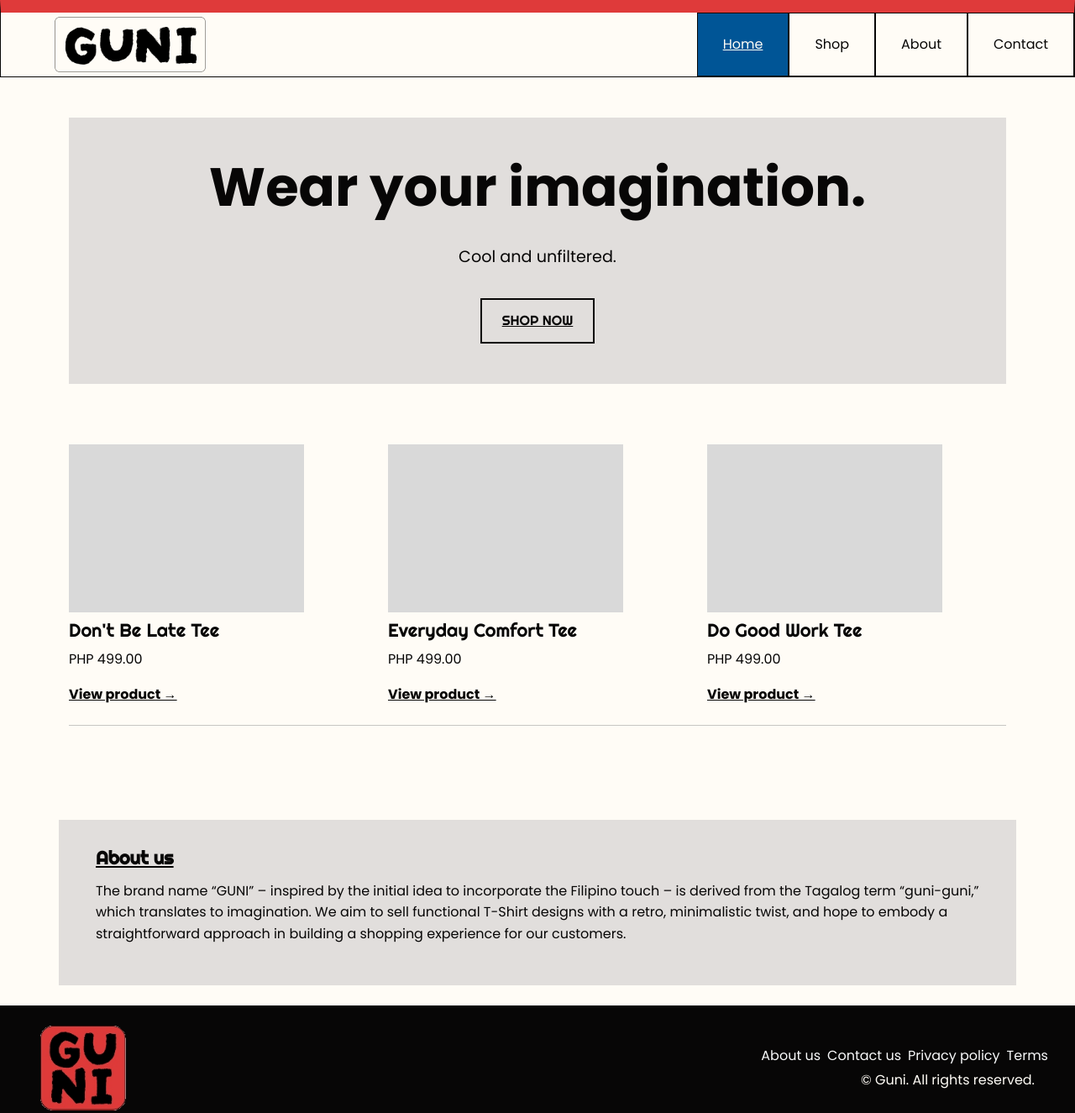
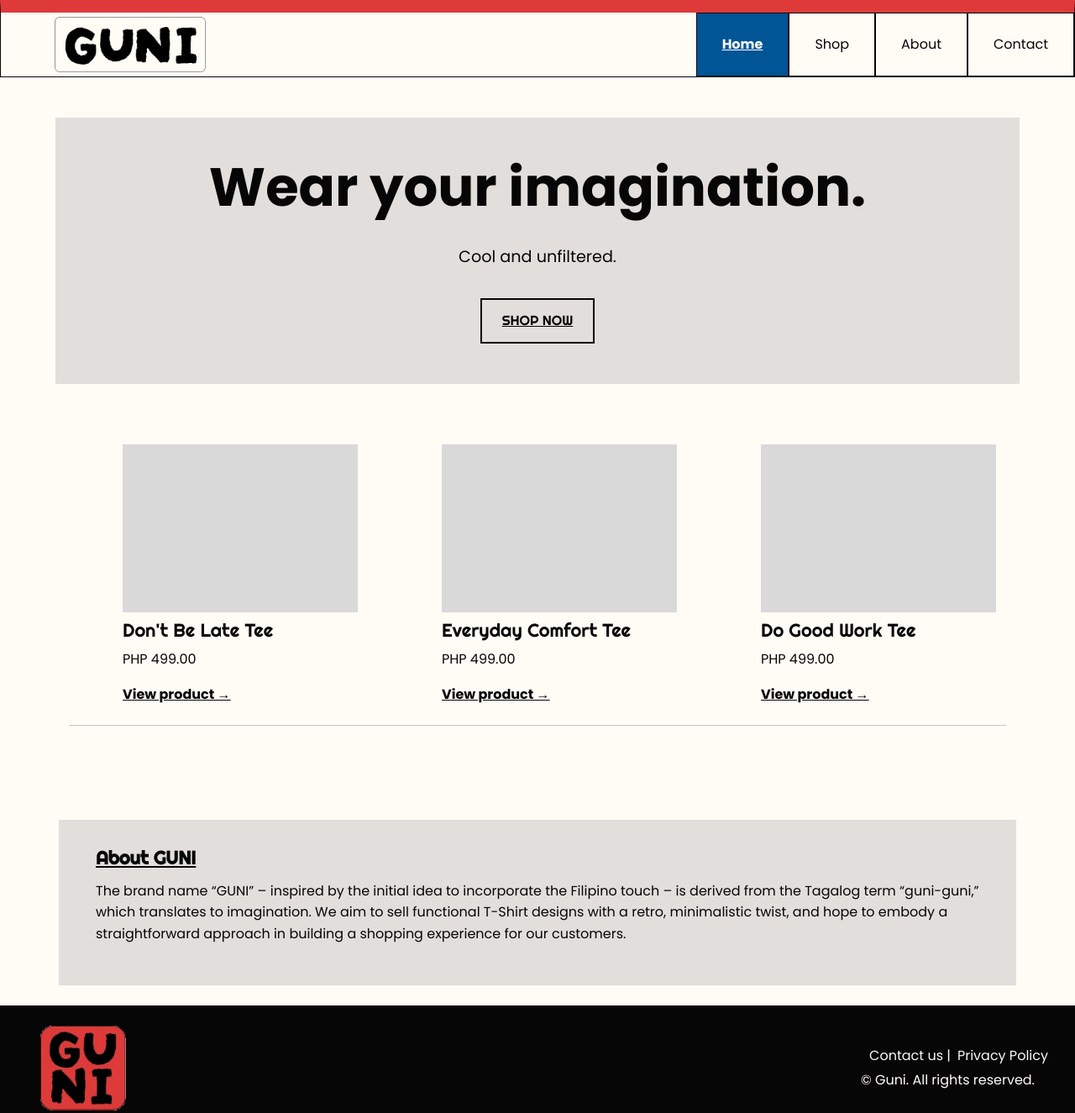
Before and after one commit to rp7-lgtm/Guni, a plain HTML site: page index.html in a window 1280 px wide. Shown: the whole page at 84% size. Drawn offline with nearby package versions, Linux system fonts and the light colour scheme.

Commit message:
Updated the footer (removed the "terms" and updated the homepage

```diff
--- a/css/style.css
+++ b/css/style.css
@@ -11,8 +11,7 @@
    ------------------------------------------------------------ */
 :root {
   --primary: #005596;      /* brand color: Standing waters, have 7.48:1contrast on #FFFCF6*/
-  --primary-light:rgba(0, 86, 152, 0.7); /*light primary for hover effect*/
-  --text-dark: #070606;         /* main text, have 19.76:1 contrast on #FFFCF6*/
+  --text-dark: #070606;       /* main text, have 19.76:1 contrast on #FFFCF6*/
   --text-light: #FFFCF6;   /* light cream text aginst dark background */
   --muted: #cccaca95;        /* hints and small text, about 7:1 on white */
   --background: #FFFCF6; /* Main backround  */
@@ -46,7 +45,7 @@ h1, h2 {
   margin: 0 0 0.75rem;
 }
 
-h1 { font-size: 2rem; font-family: var(--font-primary);} /* For main headings  */
+h1 { font-size: 2.25rem; font-family: var(--font-primary);} /* For main headings  */
 h2 { font-size: 1.375rem; font-family: var(--font-accent);} /* can be used for page titles */
 
 
@@ -127,13 +126,16 @@ textarea:focus-visible {
   color: var(--text-light);
   background-color: var(--primary);
   text-decoration: underline;
+    font-weight: bold;
 }
 
 /* Give non-current navigation links a visual hover state. */
 .site-navbar .navbar-nav .nav-link:not(.active):not([aria-current="page"]):hover {
   color: var(--text-dark);
-  background-color: var(--primary-light);
+  background-color: var(--muted);
   text-decoration: underline;
+  font-weight: bold;
+
 }
 
 /* Style the optional site-name text in the header. */
@@ -187,9 +189,9 @@ main {
 
 /* Adds a muted background panel behind the home-page hero. */
 .hero-background {
-  padding:0.5rem;
   background-color: var(--muted);
-
+  width: 95%;
+  margin-inline: auto;
 }
 
 /* Sets the hero heading's responsive size and base left alignment. */
@@ -222,7 +224,7 @@ font-weight: bold;
 /* Offsets product cards on narrow screens. */
 @media (max-width: 47.99em) {
   .product-card {
-    margin-left: 2rem;
+    margin-left: 2.5rem;
   }
 }
 
@@ -238,6 +240,12 @@ font-weight: bold;
 margin-top: 7rem;
 padding:2rem;
 background-color: var(--muted);
+}
+.logo-primary-nb {
+  max-width: 100px;
+  margin-bottom: 0.5rem;
+
+}
 
 }
 /* ------------------------------------------------------------
@@ -322,6 +330,7 @@ textarea:user-invalid {
   color: var(--text-light);
   background-color: var(--primary);
   border-color: var(--primary);
+
 }
 /* ------------------------------------------------------------
    7. CONTACT DETAILS (ASIDE) (copy)
@@ -377,6 +386,14 @@ footer.site-footer {
    ------------------------------------------------------------ */
 @media (min-width: 48em) {
 
+  .product-card {
+    margin-left: 4rem;
+  }
+
+  .hero-background {
+    width: calc(100% + 2rem);
+    margin-inline: -1rem;
+  }
 
   .hero-title,
   .hero-description {
--- a/index.html
+++ b/index.html
@@ -5,19 +5,20 @@
   <meta name="viewport" content="width=device-width, initial-scale=1.0">
   <title>Home | Guni</title>
   <meta name="description" content="n/a.">
-  <!--Bootstrap CSS-->
+  <!-- Load Bootstrap's layout and component styles. -->
   <link href="https://cdn.jsdelivr.net/npm/bootstrap@5.3.9/dist/css/bootstrap.min.css" rel="stylesheet" integrity="sha384-yEPZ7jP9S0QKiUQ0m3jjsO4ProIW7wvR9gXkI7JOGa2XVsw53Yke2bsdkBbjmmiX" crossorigin="anonymous">
-  <!--Google Fonts-->
+  <!-- Load the fonts used for the site's headings and body text. -->
   <link rel="preconnect" href="https://fonts.googleapis.com">
   <link rel="preconnect" href="https://fonts.gstatic.com" crossorigin>
   <link href="https://fonts.googleapis.com/css2?family=Poppins:wght@400;500;600;700&family=Righteous&display=swap" rel="stylesheet">
-  <!--Custom CSS-->
+  <!-- Apply the site's custom styles. -->
   <link rel="stylesheet" href="css/style.css">
 
 
 </head>
 <body>
 
+  <!-- Site navigation: logo, page links, and a collapsible mobile menu. -->
   <nav class="navbar navbar-expand-md site-navbar">
     <div class="container-fluid">
 
@@ -43,7 +44,10 @@
 
     </div>
   </nav>
-     <header class="bg-2 py-12">
+
+
+     <!-- Main page content begins with the promotional hero. -->
+     <header class="hero">
        <div class="container">
           <div class="hero-background p-5 my-5">  <!--Adds the background in the hero section-->
           <h1 class="hero-title">
@@ -61,15 +65,15 @@
      </header>
 
 
-     <!-- BODY -->
+
+     <!-- Main content: featured products and the GUNI brand introduction. -->
      <main class="container py-12">
-
-    <!-- Row 1: Product quick views -->
+     <!-- Featured products with links to the shop. -->
      <section aria-label="Product collection">
 
         <div class="row row-cols-1 row-cols-md-3 g-4 justify-content-center">
 
-            <!-- Product 1 -->
+            <!-- Featured product: Don't Be Late Tee. -->
             <article class="col">
               <div class="product-card">
                 <a href="shop.html" class="product-link">
@@ -82,7 +86,7 @@
                 <a href="shop.html" class="link-bold"> View product →</a>
               </div>
             </article>
-            <!-- Product 2 -->
+            <!-- Featured product: Everyday Comfort Tee. -->
             <article class="col">
               <div class="product-card">
                 <a href="shop.html" class="product-link">
@@ -95,7 +99,7 @@
                 <a href="shop.html" class="link-bold"> View product →</a>
               </div>
             </article>
-            <!-- Product 2 -->
+            <!-- Featured product: Do Good Work Tee. -->
             <article class="col">
               <div class="product-card">
                 <a href="shop.html" class="link-bold">
@@ -111,14 +115,14 @@
 
     </section>
 
-    <!--Section Divider-->
+    <!-- Section Divider. -->
     <hr class="my-4 border-dark">
 
-    <!--About us section in the home page-->
+    <!-- Briefly introduce GUNI and link to the full About page. -->
       <div class="row g-7 about-section">
          <div class="md:col-8">
           <h2 >
-            <a href="about.html" class="link-bold""> About us</a>
+            <a href="about.html" class="link-bold""> About GUNI </a>
           </h2>
            <p class="about-section-decription">The brand name “GUNI” – inspired by the initial idea to incorporate the Filipino touch – is derived from the Tagalog term “guni-guni,” which translates to imagination. We aim to sell functional T-Shirt designs with a retro, minimalistic twist, and hope to embody a straightforward approach in building a shopping experience for our customers.</p>
          </div>
@@ -126,7 +130,7 @@
   </main>
 
 
-  <!-- footer -->
+  <!-- Footer with the site logo, contact and policy links, and copyright. -->
 
   <footer class="site-footer py-4">
     <div class="container-fluid">
@@ -138,18 +142,15 @@
         </div>
         <div class="col-12 col-md-8">
           <ul class="list-unstyled d-flex flex-column flex-sm-row justify-content-center justify-content-md-end align-items-left gap-2 ps-3 mb-1">
-            <li><a class="link-light" href="about.html">About us</a></li>
-            <li><a class="link-light" href="contact.html">Contact us</a></li>
-            <li><a class="link-light" href="privacy.html">Privacy policy</a></li>
-            <li><a class="link-light" href="terms.html">Terms</a></li>
+            <li><a class="link-light" href="contact.html">Contact us  |</a></li>
+            <li><a class="link-light" href="privacy.html"> Privacy Policy</a></li>
           </ul >
           <p class="text-caption text-end pe-3 m-0">&copy; Guni. All rights reserved.</p>
         </div>
       </div>
     </div>
   </footer>
-
-
+  <!-- Load Bootstrap's JavaScript for the responsive navigation menu. -->
   <script src="https://cdn.jsdelivr.net/npm/bootstrap@5.3.9/dist/js/bootstrap.bundle.min.js" integrity="sha384-WyOxWvTyr1QaMPfiPJSv76iReVthorl5uWlFtZPyK0IEB0hGzo9y5Bp9mYanr8Bu" crossorigin="anonymous"></script>
 </body>
 </html>
```
